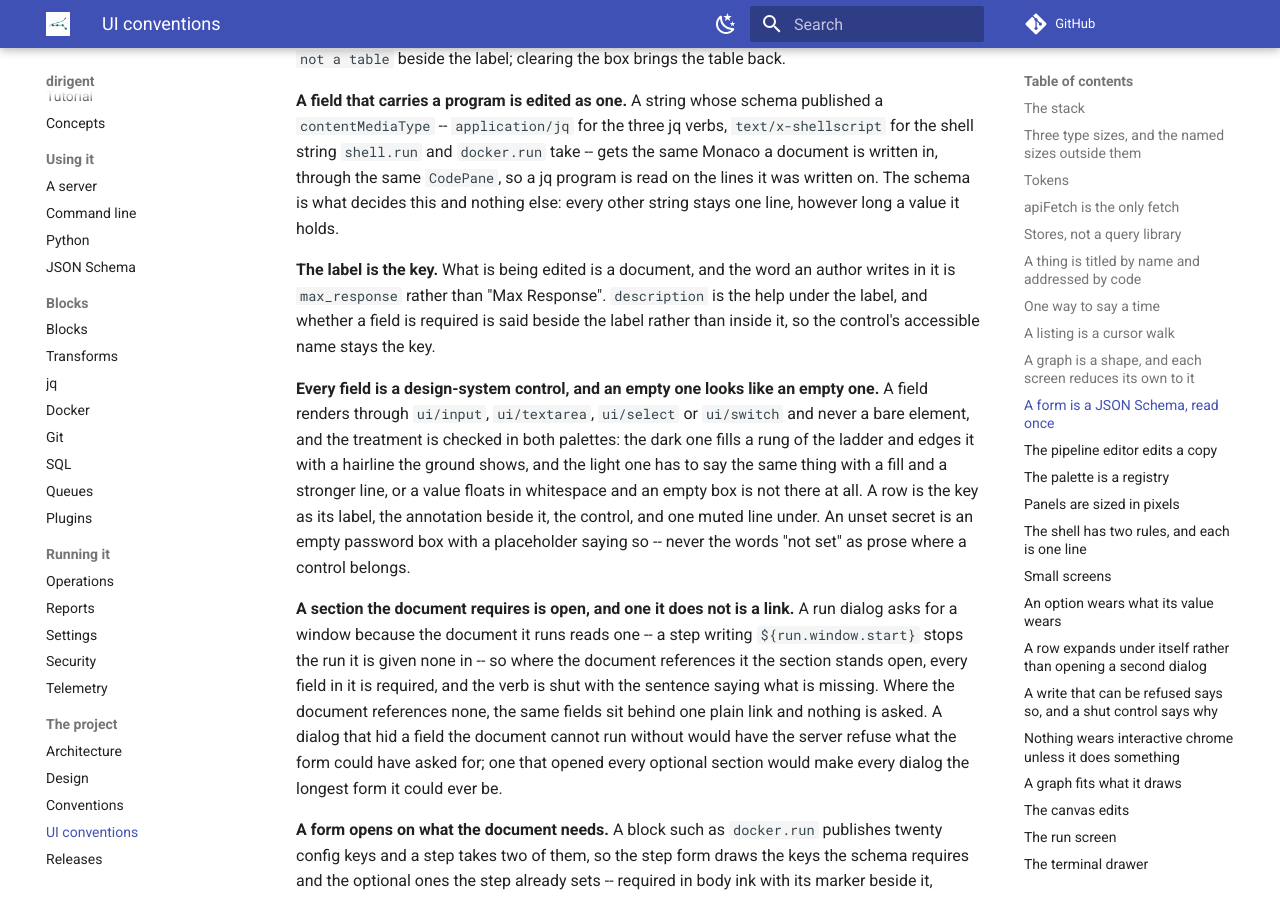
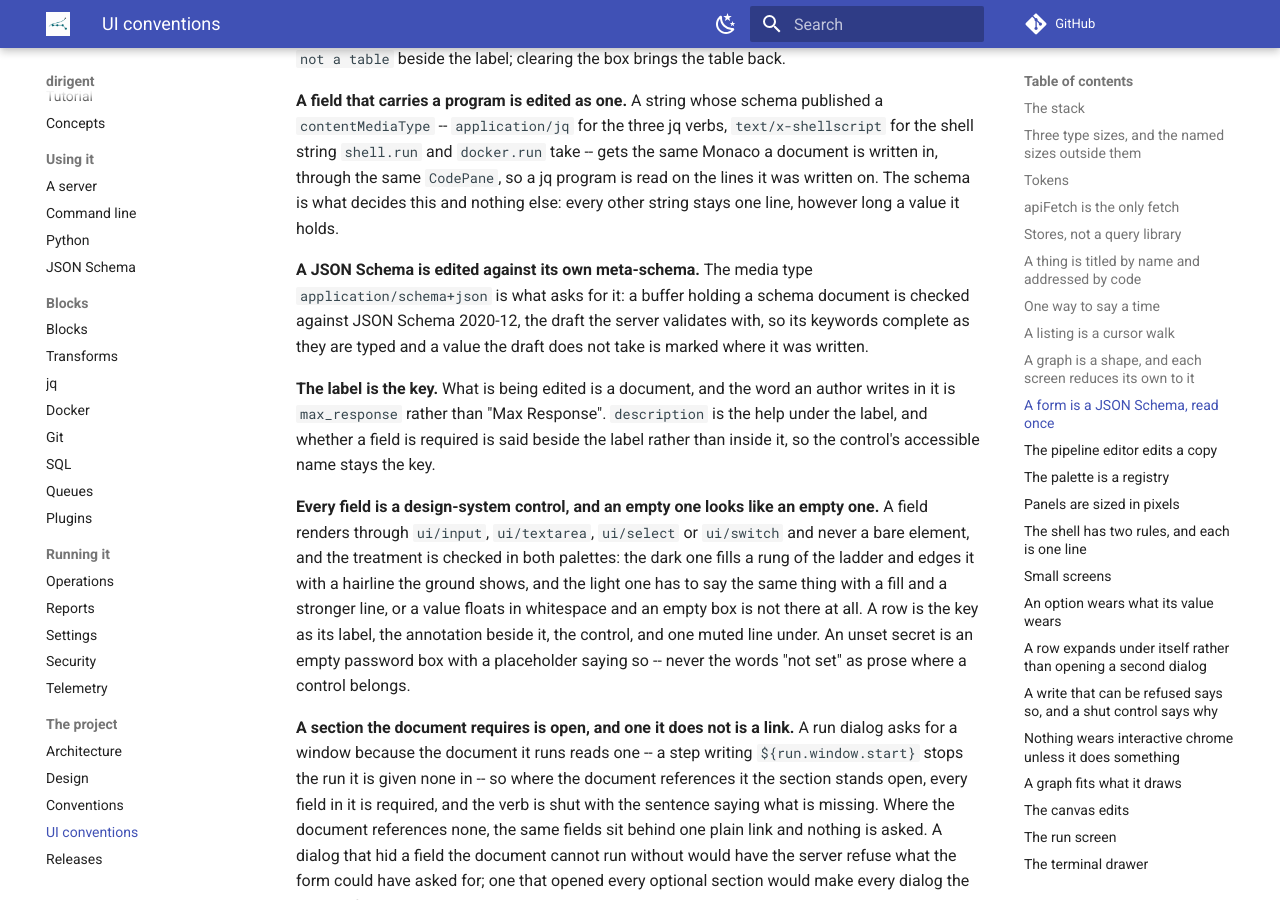
Before and after one commit to winterop-com/dirigent, an MkDocs documentation site: the page built from docs/ui-conventions.md, in a window 1280 px wide and 900 px high, scrolled down 15239 px. Built offline with MkDocs 1.6.1 and Material for MkDocs 9.7.7, drawn with Linux system fonts in a browser that asks for light colours; comment, search, counter and statistics services are not loaded.

Commit message:
docs(ui): say that a JSON Schema is edited against its own meta-schema

```diff
--- a/docs/ui-conventions.md
+++ b/docs/ui-conventions.md
@@ -572,6 +572,11 @@ table back.
 string `shell.run` and `docker.run` take -- gets the same Monaco a document is written in, through
 the same `CodePane`, so a jq program is read on the lines it was written on. The schema is what
 decides this and nothing else: every other string stays one line, however long a value it holds.
+
+**A JSON Schema is edited against its own meta-schema.** The media type
+`application/schema+json` is what asks for it: a buffer holding a schema document is checked
+against JSON Schema 2020-12, the draft the server validates with, so its keywords complete as
+they are typed and a value the draft does not take is marked where it was written.
 
 **The label is the key.** What is being edited is a document, and the word an author writes in it
 is `max_response` rather than "Max Response". `description` is the help under the label, and whether a
```
